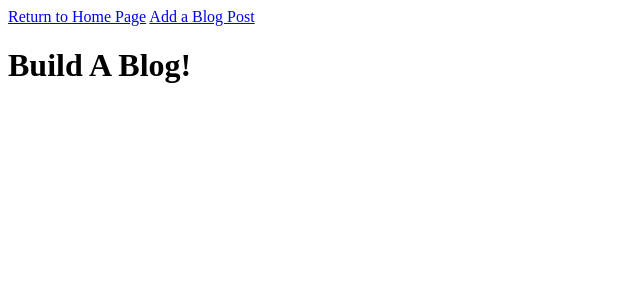
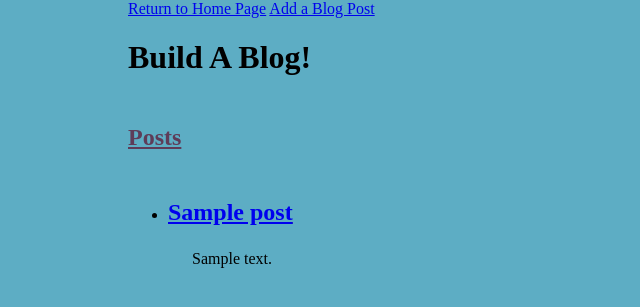
Before and after one commit to crkelley2/blogz, a Flask app: template templates/blog.html in a window 1280 px wide. Shown: the top 307 px of the page, without its empty margins (0-640 px from the left). Run offline with Flask 2, Linux system fonts and the light colour scheme; the template is opened without the code that fills it: most values are stand-ins (such as "Sample title", 1, 10 or a date in 2020); data that the repository does not hold is empty.

Commit message:
Add query and build blog list, single post html, correct nav links, code to show new post alone after submit, names equal links to single post,add some style

```diff
--- a/main.py
+++ b/main.py
@@ -20,19 +20,21 @@ class Blog(db.Model):
         self.body = body
         self.completed = False
 
-    def is_valid(self):
-        if self.name and self.body:
-            return True
-        else:
-            return False
 
 @app.route('/', methods=['POST', 'GET'])
 def index():
     return render_template('blog.html')
 
 @app.route('/blog', methods=['POST', 'GET'])
-def blog():
-    return render_template('blog.html')
+def display_posts():
+    post_id = request.args.get('id')
+    if (post_id):
+        post = Blog.query.get(post_id)
+        return render_template('single_blog_post.html', post=post)
+
+    else:
+        compiled_posts = Blog.query.all()
+        return render_template('blog.html', compiled_posts=compiled_posts)
 
 @app.route('/newpost', methods=['POST', 'GET'])
 def newpost():
@@ -55,7 +57,8 @@ def newpost():
 
             new_url = "/blog?id=" + str(new_post.id)
             return redirect(new_url)
-        #TODO Need to show new post on page alone and add to main list page too
+        #TODO Need to add to main blog page listing all blogs,
+        #including title as a link to the single blog page with get query for id
     else:
         return render_template('newpost.html', new_post_name=new_post_name, new_post_body=new_post_body)
 
--- a/static/styles.css
+++ b/static/styles.css
@@ -1,16 +1,57 @@
+body {
+    width: 100%;
+    max-width: 1024px;
+    margin: 0 auto;
+    background-color: #5dadc4;
+}
+nav {
+
+    color: #5e3c58;
+}
+
+header,
+main,
+footer {
+    border-style: inset;
+    border-width: 1em;
+    border-top-width: 2em;
+    background-color: #83adb5;
+    font-size: 1.6em;
+}
+header h1 {
+    text-align: center;
+    padding: 0.25em;
+    border-style: inset;
+    border-width: 1.3em;
+    font-size: 2.2em;
+    color: #5e3c58;
+    }
+h2 {
+    margin-top: 1em;
+    padding-top: 1em;
+    text-align: left;
+    font-size: 14 pt;
+    color: #5e3c58;
+    text-decoration: underline;
+    }
+p {
+    margin: 1.5em;
+    font-size: 12 pt;
+    color: black;
+    }
 form {
-    background-color: #eee;
+    background-color: #9a9c9c;
     padding: 20 px;
     margin: 0 auto;
-    width: 540px;
+    width: 605px;
     font: 16px sans-serif;
     border-radius: 10px;
 }
 textarea {
     margin: 10px 0;
-    width: 540px;
-    height: 120px;
+    width: 600px;
+    height: 300px;
 }
 .error {
-    color: red;
+    color: maroon;
 }
--- a/templates/base.html
+++ b/templates/base.html
@@ -2,7 +2,7 @@
 <html>
     <head>
         <nav>
-        <a href='/'>Return to Home Page</a>
+        <a href='/blog'>Return to Home Page</a>
         <a href='/newpost'>Add a Blog Post</a>
         </nav>
         <title>{{title}}</title>
--- a/templates/blog.html
+++ b/templates/blog.html
@@ -3,5 +3,20 @@
 {% block content %}
     <h1>Build A Blog!</h1>
 
+    <h2>Posts</h2>
+    <ul>
+        {% for post in compiled_posts %}
+
+        <li>
+            <h2>
+                <a href="/blog?id={{ post.id }}">{{post.name}}</a>
+            </h2>
+            <p>{{post.body}}</p>
+        </li>
+
+        {% endfor %}
+    </ul>
+
+
 
 {% endblock %}
--- a/templates/newpost.html
+++ b/templates/newpost.html
@@ -5,7 +5,7 @@
     <form action= "" method='POST' id=form1>
     <label for= "name">Name for this Blog post: </label>
     <input type= "text" name="name"/>
-    <textarea name="body">Enter your Blog post: </textarea>
+    <textarea name="body"></textarea>
     <button type="submit" form=form1 value="Submit">Post Blog</button>
     </form>
 
```
Also changed, not shown: templates/single_blog_post.html (added, +9 -0 lines).
